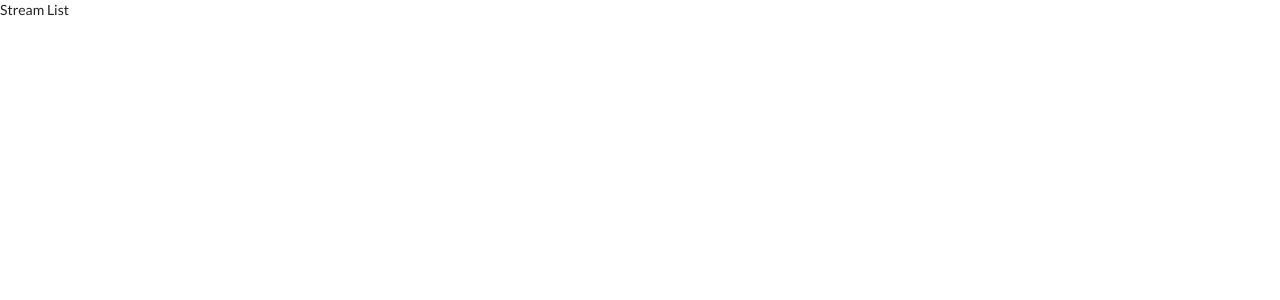
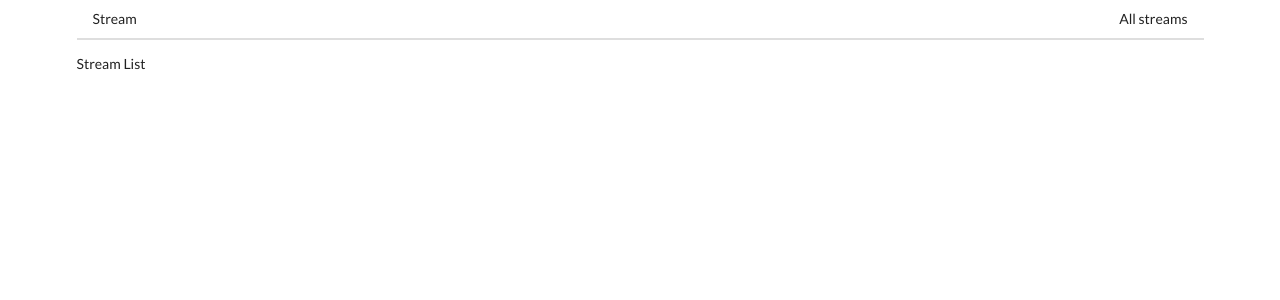
Before and after one commit to IsmaelPerezGit/AmnisView, a React (Create React App) app in the folder client/: page / in a window 1280 px wide. Shown: the top 300 px of the page. Built offline with nearby package versions, Linux system fonts and the light colour scheme.

Commit message:
-Created a basic Header component

```diff
--- a/client/src/components/App.js
+++ b/client/src/components/App.js
@@ -6,13 +6,15 @@
 import StreamEdit from '../components/streams/StreamEdit';
 import StreamList from '../components/streams/StreamList';
 import StreamShow from '../components/streams/StreamShow';
+import Header from '../components/Header';
 
 class App extends React.Component {
     render() {
         return (
-            <div>
+            <div className='ui container'>
                 <BrowserRouter>
                     <div>
+                        <Header/>
                         <Route path="/" exact component={StreamList}/>
                         <Route path="/streams/new" component={StreamCreate}/>
                         <Route path="/streams/edit" component={StreamEdit}/>
--- /dev/null
+++ b/client/src/components/Header.js
@@ -0,0 +1,20 @@
+import React from 'react';
+import { Link } from 'react-router-dom';
+
+
+const Header = () => {
+    return (
+        <div className='ui secondary pointing menu'>
+            <Link to="/" className='item'>
+                Stream
+            </Link>
+            <div className="right menu">
+                <Link to="/" className="item">
+                    All streams
+                </Link>
+            </div>
+        </div>
+    )
+};
+
+export default Header
```
